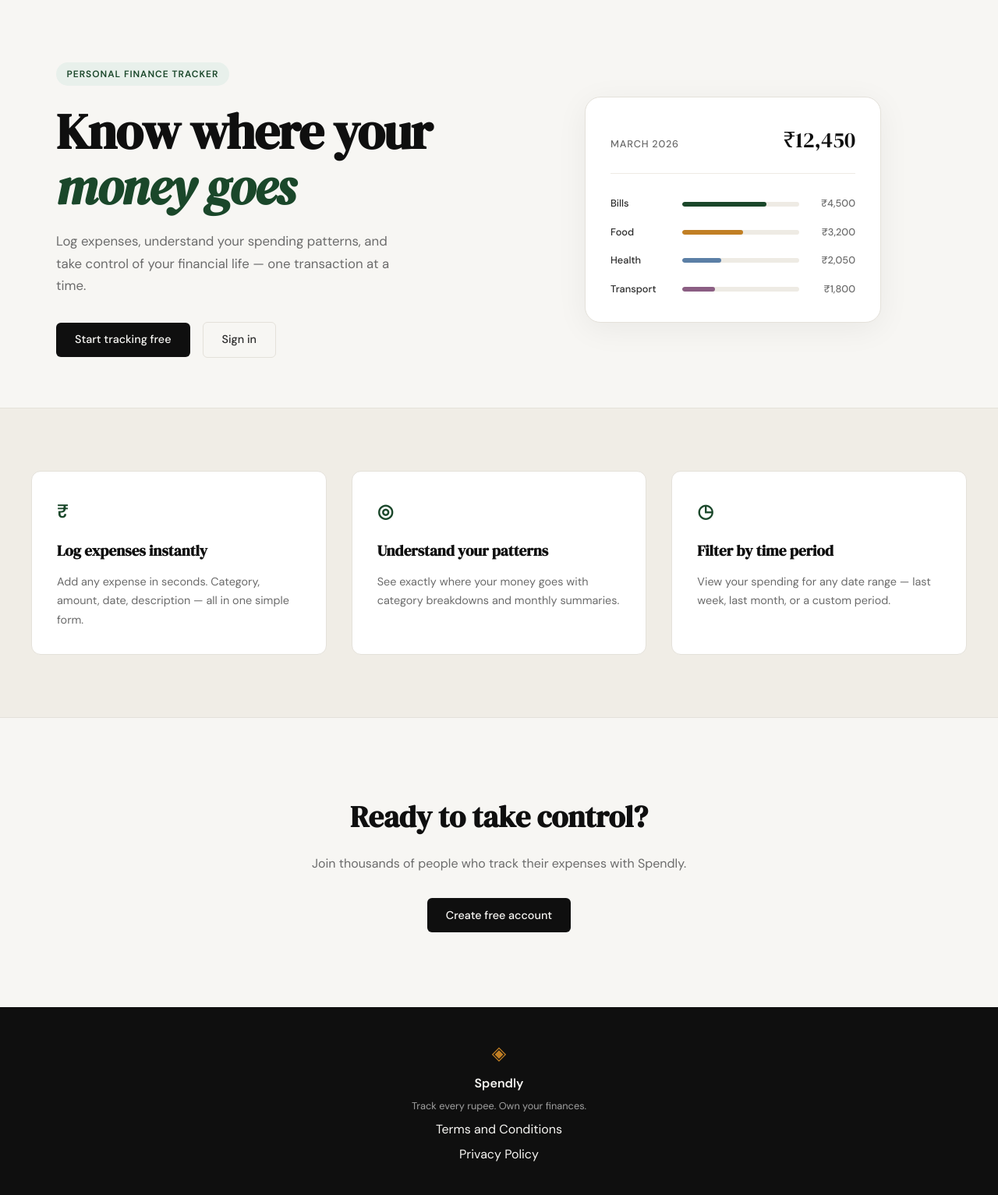
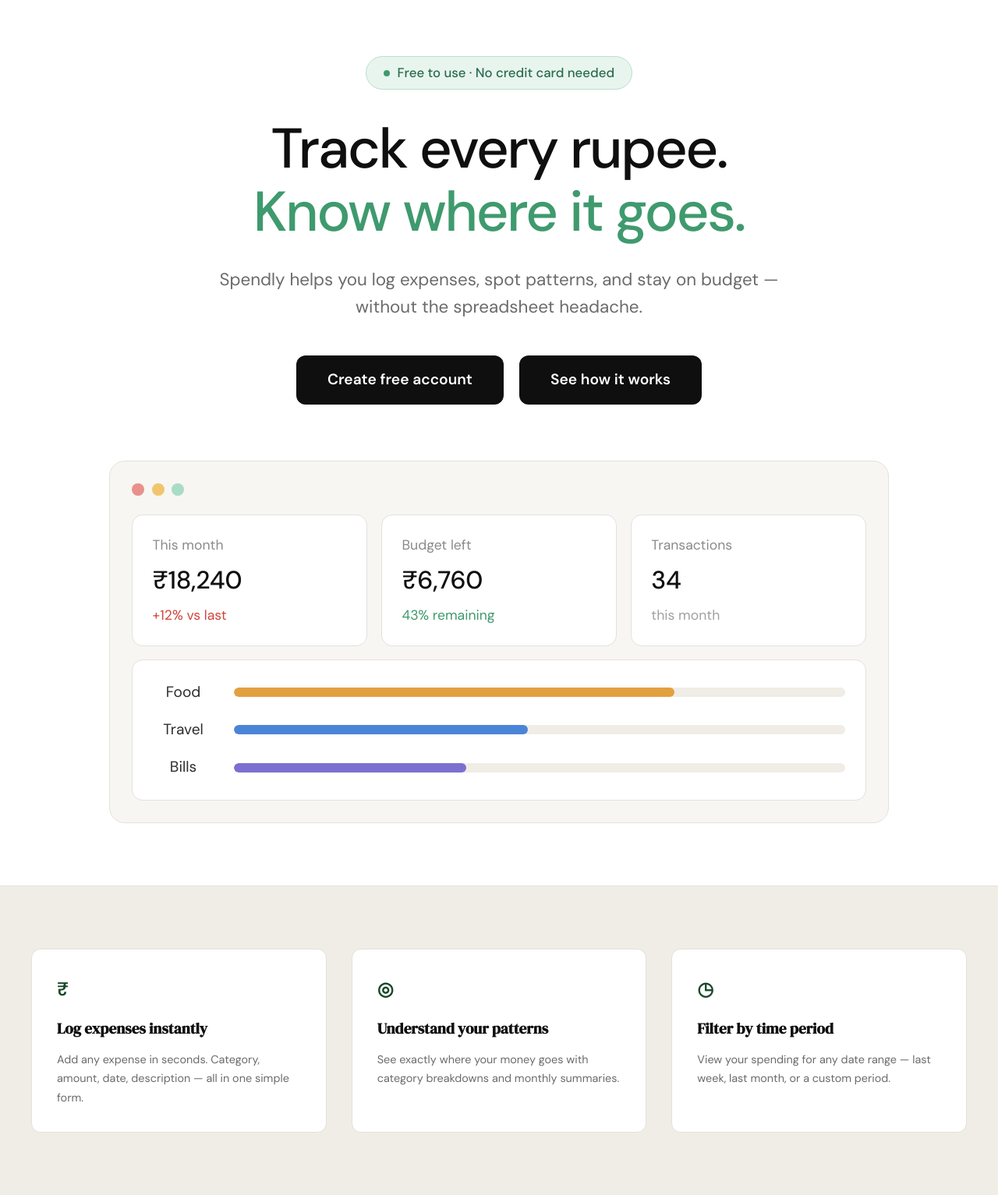
Before and after one commit to kaushik-hadiya/Spendly, a Flask app: page / in a window 1280 px wide. Shown: the part 61-1594 px from the top of the page at 78% size. Run offline with Flask 3, Linux system fonts and the light colour scheme.

Commit message:
landing: redesign hero section to match mockup

```diff
--- /dev/null
+++ b/static/css/landing.css
@@ -0,0 +1,193 @@
+/* ------------------------------------------------------------------ */
+/* Landing hero                                                        */
+/* ------------------------------------------------------------------ */
+
+.landing-hero {
+    background: var(--paper-card);
+    padding: 4.5rem 2rem 5rem;
+}
+
+.landing-hero-inner {
+    max-width: 1000px;
+    margin: 0 auto;
+    text-align: center;
+}
+
+.hero-pill {
+    display: inline-flex;
+    align-items: center;
+    gap: 0.6rem;
+    background: #e8f5ee;
+    border: 1px solid #b9dfca;
+    color: #2a6b4c;
+    font-size: 1.05rem;
+    font-weight: 500;
+    padding: 0.45rem 1.4rem;
+    border-radius: 999px;
+    margin-bottom: 2.25rem;
+}
+
+.hero-pill-dot {
+    width: 8px;
+    height: 8px;
+    border-radius: 50%;
+    background: #3f9a6e;
+}
+
+.hero-heading {
+    font-family: var(--font-body);
+    font-size: clamp(2.75rem, 6.5vw, 4.5rem);
+    font-weight: 500;
+    line-height: 1.12;
+    letter-spacing: -0.03em;
+    color: var(--ink);
+    margin-bottom: 1.75rem;
+}
+
+.hero-heading-accent { color: #3f9a6e; }
+
+.hero-lead {
+    font-size: 1.4rem;
+    line-height: 1.6;
+    color: var(--ink-muted);
+    max-width: 720px;
+    margin: 0 auto 2.75rem;
+}
+
+.hero-cta {
+    display: flex;
+    justify-content: center;
+    flex-wrap: wrap;
+    gap: 1.25rem;
+    margin-bottom: 4.5rem;
+}
+
+.hero-btn {
+    display: inline-block;
+    background: var(--ink);
+    color: #fff;
+    font-size: 1.2rem;
+    font-weight: 600;
+    padding: 1rem 2.5rem;
+    border-radius: 12px;
+    text-decoration: none;
+    transition: background 0.2s;
+}
+
+.hero-btn:hover { background: var(--ink-soft); }
+
+/* Dashboard preview */
+
+.hero-dash {
+    background: var(--paper);
+    border: 1px solid var(--border);
+    border-radius: var(--radius-lg);
+    padding: 1.75rem;
+    text-align: left;
+}
+
+.hero-dash-dots {
+    display: flex;
+    gap: 0.6rem;
+    margin-bottom: 1.5rem;
+}
+
+.dot {
+    width: 16px;
+    height: 16px;
+    border-radius: 50%;
+}
+
+.dot-red    { background: #e8918b; }
+.dot-yellow { background: #f2c56c; }
+.dot-green  { background: #a8dcc5; }
+
+.hero-stats {
+    display: grid;
+    grid-template-columns: repeat(3, 1fr);
+    gap: 1.1rem;
+    margin-bottom: 1.1rem;
+}
+
+.hero-stat,
+.hero-bars {
+    background: var(--paper-card);
+    border: 1px solid var(--border);
+    border-radius: 14px;
+}
+
+.hero-stat {
+    display: flex;
+    flex-direction: column;
+    gap: 0.35rem;
+    padding: 1.5rem 1.6rem;
+}
+
+.hero-stat-label {
+    font-size: 1.1rem;
+    color: #8a8a8a;
+}
+
+.hero-stat-value {
+    font-size: 2rem;
+    font-weight: 500;
+    color: var(--ink);
+    letter-spacing: -0.01em;
+}
+
+.hero-stat-note {
+    font-size: 1.1rem;
+    color: var(--ink-faint);
+}
+
+.hero-stat-note.note-up   { color: #d0453a; }
+.hero-stat-note.note-good { color: #3f9a6e; }
+
+.hero-bars {
+    display: flex;
+    flex-direction: column;
+    gap: 1.1rem;
+    padding: 1.6rem 1.6rem 1.6rem 1.25rem;
+}
+
+.hero-bar-row {
+    display: grid;
+    grid-template-columns: 90px 1fr;
+    align-items: center;
+    gap: 1.25rem;
+}
+
+.hero-bar-label {
+    font-size: 1.2rem;
+    color: var(--ink-soft);
+    text-align: center;
+}
+
+.hero-bar-track {
+    height: 12px;
+    background: var(--paper-warm);
+    border-radius: 999px;
+    overflow: hidden;
+}
+
+.hero-bar {
+    height: 100%;
+    border-radius: 999px;
+}
+
+.bar-food   { background: #e3a03f; }
+.bar-travel { background: #4a84d6; }
+.bar-bills  { background: #7b70d0; }
+
+/* Responsive */
+
+@media (max-width: 700px) {
+    .landing-hero { padding: 3rem 1rem 3.5rem; }
+    .hero-pill { font-size: 0.9rem; padding: 0.4rem 1rem; }
+    .hero-lead { font-size: 1.1rem; }
+    .hero-btn { font-size: 1rem; padding: 0.85rem 1.75rem; }
+    .hero-dash { padding: 1.1rem; }
+    .hero-stats { grid-template-columns: 1fr; }
+    .hero-bar-row { grid-template-columns: 64px 1fr; gap: 0.75rem; }
+    .hero-bar-label { font-size: 1rem; }
+}
--- a/templates/landing.html
+++ b/templates/landing.html
@@ -2,59 +2,74 @@
 
 {% block title %}Spendly — Track Every Rupee{% endblock %}
 
+{% block head %}
+<link rel="stylesheet" href="{{ url_for('static', filename='css/landing.css') }}">
+{% endblock %}
+
 {% block content %}
 
-<section class="hero">
-    <div class="hero-inner">
-        <div class="hero-badge">Personal Finance Tracker</div>
-        <h1 class="hero-title">
-            Know where your<br>
-            <em>money goes</em>
+<section class="landing-hero">
+    <div class="landing-hero-inner">
+        <div class="hero-pill">
+            <span class="hero-pill-dot"></span>
+            Free to use · No credit card needed
+        </div>
+        <h1 class="hero-heading">
+            Track every rupee.<br>
+            <span class="hero-heading-accent">Know where it goes.</span>
         </h1>
-        <p class="hero-subtitle">
-            Log expenses, understand your spending patterns,
-            and take control of your financial life —
-            one transaction at a time.
+        <p class="hero-lead">
+            Spendly helps you log expenses, spot patterns, and stay
+            on budget — without the spreadsheet headache.
         </p>
-        <div class="hero-actions">
-            <a href="{{ url_for('register') }}" class="btn-primary">Start tracking free</a>
-            <a href="{{ url_for('login') }}" class="btn-ghost">Sign in</a>
+        <div class="hero-cta">
+            <a href="{{ url_for('register') }}" class="hero-btn">Create free account</a>
+            <a href="#" class="hero-btn">See how it works</a>
         </div>
-    </div>
-    <div class="hero-visual">
-        <div class="mock-card">
-            <div class="mock-card-header">
-                <span class="mock-label">March 2026</span>
-                <span class="mock-total">₹12,450</span>
+
+        <div class="hero-dash">
+            <div class="hero-dash-dots">
+                <span class="dot dot-red"></span>
+                <span class="dot dot-yellow"></span>
+                <span class="dot dot-green"></span>
             </div>
-            <div class="mock-bars">
-                <div class="mock-bar-row">
-                    <span class="mock-cat">Bills</span>
-                    <div class="mock-bar-track">
-                        <div class="mock-bar" style="width: 72%"></div>
+
+            <div class="hero-stats">
+                <div class="hero-stat">
+                    <span class="hero-stat-label">This month</span>
+                    <span class="hero-stat-value">₹18,240</span>
+                    <span class="hero-stat-note note-up">+12% vs last</span>
+                </div>
+                <div class="hero-stat">
+                    <span class="hero-stat-label">Budget left</span>
+                    <span class="hero-stat-value">₹6,760</span>
+                    <span class="hero-stat-note note-good">43% remaining</span>
+                </div>
+                <div class="hero-stat">
+                    <span class="hero-stat-label">Transactions</span>
+                    <span class="hero-stat-value">34</span>
+                    <span class="hero-stat-note">this month</span>
+                </div>
+            </div>
+
+            <div class="hero-bars">
+                <div class="hero-bar-row">
+                    <span class="hero-bar-label">Food</span>
+                    <div class="hero-bar-track">
+                        <div class="hero-bar bar-food" style="width: 72%"></div>
                     </div>
-                    <span class="mock-amt">₹4,500</span>
                 </div>
-                <div class="mock-bar-row">
-                    <span class="mock-cat">Food</span>
-                    <div class="mock-bar-track">
-                        <div class="mock-bar mock-bar-2" style="width: 52%"></div>
+                <div class="hero-bar-row">
+                    <span class="hero-bar-label">Travel</span>
+                    <div class="hero-bar-track">
+                        <div class="hero-bar bar-travel" style="width: 48%"></div>
                     </div>
-                    <span class="mock-amt">₹3,200</span>
                 </div>
-                <div class="mock-bar-row">
-                    <span class="mock-cat">Health</span>
-                    <div class="mock-bar-track">
-                        <div class="mock-bar mock-bar-3" style="width: 33%"></div>
+                <div class="hero-bar-row">
+                    <span class="hero-bar-label">Bills</span>
+                    <div class="hero-bar-track">
+                        <div class="hero-bar bar-bills" style="width: 38%"></div>
                     </div>
-                    <span class="mock-amt">₹2,050</span>
-                </div>
-                <div class="mock-bar-row">
-                    <span class="mock-cat">Transport</span>
-                    <div class="mock-bar-track">
-                        <div class="mock-bar mock-bar-4" style="width: 28%"></div>
-                    </div>
-                    <span class="mock-amt">₹1,800</span>
                 </div>
             </div>
         </div>
```
Also changed, not shown: heroimage.png (added).
